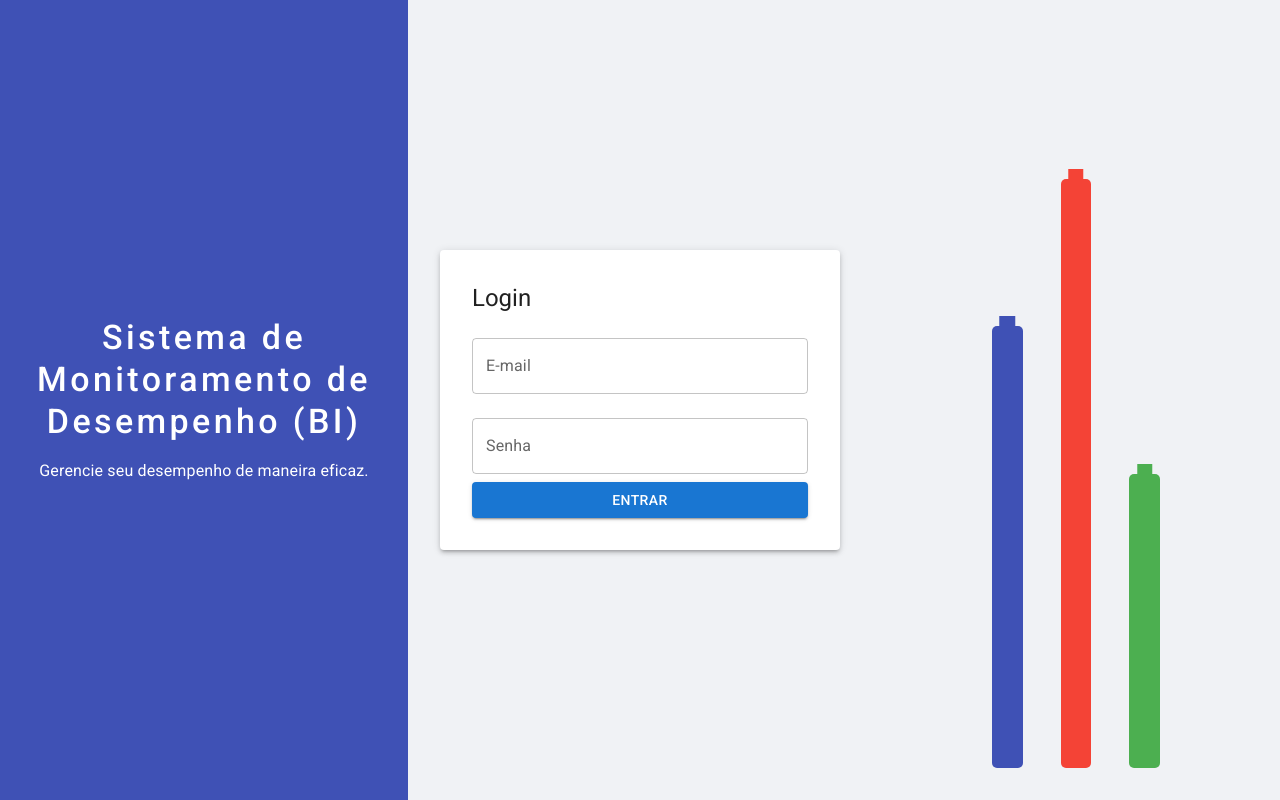
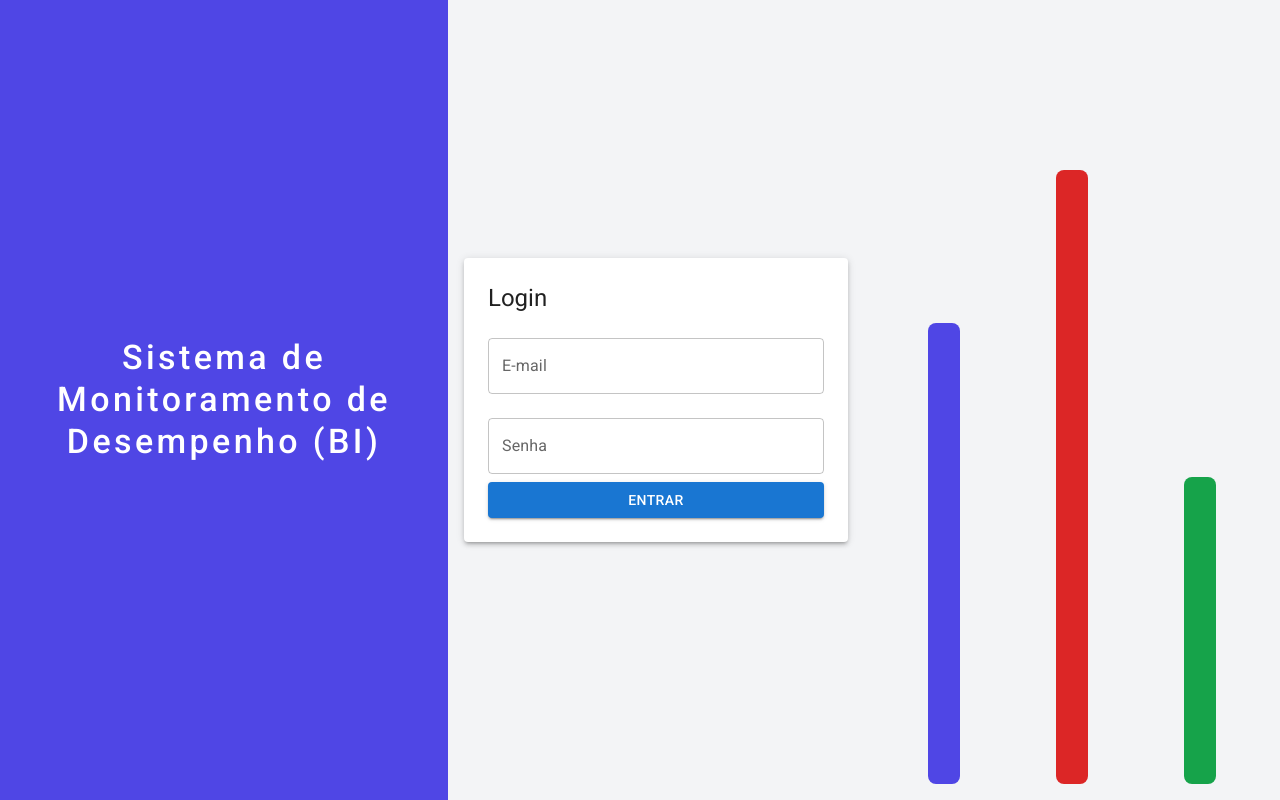
Before and after one commit to hugoleao02/monitoramento-desempenho-app, a React (Create React App) app: page /login in a window 1280 px wide. Built offline with nearby package versions, Linux system fonts and the light colour scheme.

Commit message:
correcao na tela login

```diff
--- a/src/components/auth/Grafico.tsx
+++ b/src/components/auth/Grafico.tsx
@@ -2,72 +2,10 @@ import { Box } from "@mui/material";
 
 const Grafico = () => {
   return (
-    <Box
-      sx={{
-        height: '100%',
-        width: '60%',
-        display: 'flex',
-        justifyContent: 'space-around',
-        alignItems: 'flex-end',
-      }}
-    >
-      <Box
-        sx={{
-          height: '60%',
-          width: '15%',
-          backgroundColor: '#3f51b5',
-          borderRadius: '5px',
-          position: 'relative',
-          ':after': {
-            content: '""',
-            position: 'absolute',
-            left: '50%',
-            bottom: '100%',
-            transform: 'translateX(-50%)',
-            width: '50%',
-            height: '10px',
-            backgroundColor: '#3f51b5'
-          }
-        }}
-      />
-      <Box
-        sx={{
-          height: '80%',
-          width: '15%',
-          backgroundColor: '#f44336',
-          borderRadius: '5px',
-          position: 'relative',
-          ':after': {
-            content: '""',
-            position: 'absolute',
-            left: '50%',
-            bottom: '100%',
-            transform: 'translateX(-50%)',
-            width: '50%',
-            height: '10px',
-            backgroundColor: '#f44336'
-          }
-        }}
-      />
-      <Box
-        sx={{
-          height: '40%',
-          width: '15%',
-          backgroundColor: '#4caf50',
-          borderRadius: '5px',
-          position: 'relative',
-          ':after': {
-            content: '""',
-            position: 'absolute',
-            left: '50%',
-            bottom: '100%',
-            transform: 'translateX(-50%)',
-            width: '50%',
-            height: '10px',
-            backgroundColor: '#4caf50'
-          }
-        }}
-      />
+    <Box className="flex justify-around items-end w-full h-full">
+      <Box className="h-3/5 w-1/12 bg-indigo-600 rounded-lg relative" />
+      <Box className="h-4/5 w-1/12 bg-red-600 rounded-lg relative" />
+      <Box className="h-2/5 w-1/12 bg-green-600 rounded-lg relative" />
     </Box>
   );
 };
--- a/src/components/auth/Login.tsx
+++ b/src/components/auth/Login.tsx
@@ -1,4 +1,3 @@
-// src/components/auth/Login.tsx
 import React, { useState } from "react";
 import { Box, Typography } from "@mui/material";
 import LoginForm from "./LoginForm";
@@ -39,43 +38,14 @@ const Login: React.FC = () => {
 
   return (
     <ThemeProvider theme={theme}>
-      <Box
-        sx={{
-          display: "flex",
-          height: "100vh",
-          backgroundColor: "#f0f2f5",
-        }}
-      >
-        <Box
-          sx={{
-            flex: 1,
-            display: "flex",
-            alignItems: "center",
-            justifyContent: "center",
-            backgroundColor: "#3f51b5",
-            color: "white",
-            padding: 4,
-            flexDirection: "column",
-            textAlign: "center",
-          }}
-        >
+      <Box className="flex h-screen bg-gray-100">
+        <Box className="flex-1 flex items-center justify-center bg-indigo-600 text-white p-8 text-center">
           <Typography variant="h4" component="h1">
             Sistema de Monitoramento de Desempenho (BI)
           </Typography>
-          <Typography variant="body1" component="p" sx={{ marginTop: 2 }}>
-            Gerencie seu desempenho de maneira eficaz.
-          </Typography>
         </Box>
 
-        <Box
-          sx={{
-            flex: 1,
-            display: "flex",
-            alignItems: "center",
-            justifyContent: "center",
-            padding: 4,
-          }}
-        >
+        <Box className="flex-1 flex items-center justify-center p-4">
           <LoginForm
             setOpenSnackbar={setOpenSnackbar}
             setSnackbarMessage={setSnackbarMessage}
@@ -84,16 +54,7 @@ const Login: React.FC = () => {
           />
         </Box>
 
-        <Box
-          sx={{
-            flex: 1,
-            display: "flex",
-            alignItems: "center",
-            justifyContent: "center",
-            position: "relative",
-            padding: 4,
-          }}
-        >
+        <Box className="flex-1 flex items-center justify-center p-4">
           <Grafico />
         </Box>
 
--- a/src/components/auth/LoginForm.tsx
+++ b/src/components/auth/LoginForm.tsx
@@ -34,14 +34,14 @@ const LoginForm: React.FC<LoginFormProps> = ({
         setSnackbarMessage("E-mail ou senha incorretos");
         setSnackbarSeverity("error");
       } finally {
-        setOpenSnackbar(true); // Exibe a snackbar
-        setSubmitting(false); // Indica que a submissão foi concluída
+        setOpenSnackbar(true);
+        setSubmitting(false);
       }
     },
   });
 
   return (
-    <Paper elevation={3} sx={{ padding: 4, width: "400px" }}>
+    <Paper elevation={3} className="p-6 w-96 shadow-lg rounded-lg">
       <Typography variant="h5" component="h2" gutterBottom>
         Login
       </Typography>
@@ -65,8 +65,8 @@ const LoginForm: React.FC<LoginFormProps> = ({
           {...formik.getFieldProps("password")}
           placeholder="Digite sua senha"
           variant="outlined"
-          error={!!formik.errors.password} // Exibe erro se existir
-          helperText={formik.errors.password} // Mensagem de erro
+          error={!!formik.errors.password}
+          helperText={formik.errors.password}
         />
         <Button
           type="submit"
@@ -74,6 +74,7 @@ const LoginForm: React.FC<LoginFormProps> = ({
           color="primary"
           fullWidth
           disabled={formik.isSubmitting}
+          className="mt-4"
         >
           {formik.isSubmitting ? "Entrando..." : "Entrar"}
         </Button>
```
